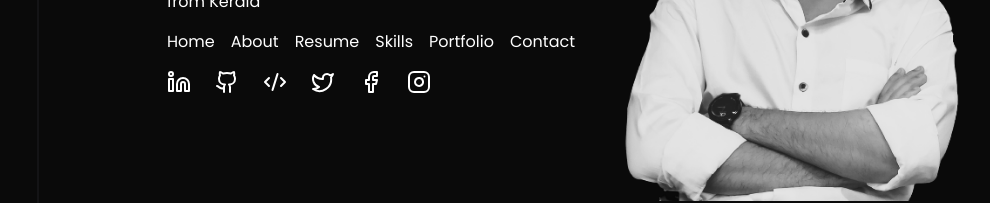
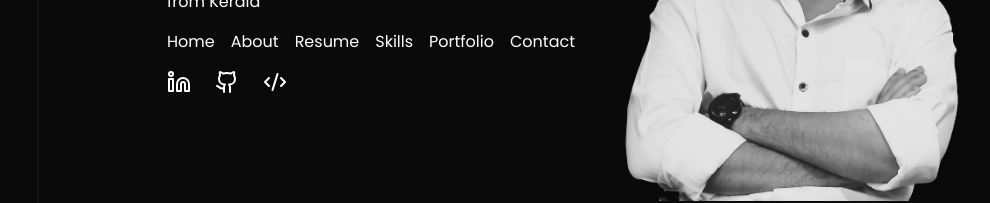
Before and after one commit to midhunkalarikkal/MyPortfolio, a Next.js app: page / in a window 1280 px wide. Shown: the part 422-625 px from the top of the page, without its empty margins (89-1079 px from the left). Built offline with nearby package versions, Linux system fonts and the light colour scheme.

Commit message:
feat : A simple footer added

```diff
--- a/src/app/page.tsx
+++ b/src/app/page.tsx
@@ -5,6 +5,7 @@ import { EducationPage } from "@/pages/educationPage";
 import { MacScrollPage } from "@/pages/macScrollPage";
 import { PortfolioPage } from "@/pages/portfolioPage";
 import { TracingBeam } from "@/components/ui/tracing-beam";
+import { FooterPage } from "@/pages/footerPage";
 
 
 export default function home() {
@@ -18,6 +19,7 @@ export default function home() {
                 <StatsPage />
                 <MacScrollPage />
             </TracingBeam>
+            <FooterPage />
         </>
     )
 }
--- a/src/components/ConnectForm.tsx
+++ b/src/components/ConnectForm.tsx
@@ -1,9 +1,8 @@
 'use client';
 
 import Image from 'next/image';
+import { useState } from 'react';
 import { Send, X } from 'lucide-react';
-import { useState } from 'react';
-import CustomButton from './CustomButton';
 
 export const ConnectForm = () => {
 
--- /dev/null
+++ b/src/components/logoLinks.tsx
@@ -0,0 +1,36 @@
+import React from 'react';
+import Link from 'next/link';
+import { logoLinks } from '@/utils/constants';
+import { CodeXml, Github, Linkedin } from "lucide-react";
+
+interface LogoLinksInterface {
+    className?: string
+}
+
+export const LogoLinks: React.FC<LogoLinksInterface> = ({
+    className
+}) => {
+
+    const iconMap = {
+        Linkedin: <Linkedin />,
+        Github: <Github />,
+        CodeXml: <CodeXml />,
+    };
+
+    return (
+        <div className={`${className}`}>
+            {logoLinks.map((link, index) => (
+                <Link
+                    key={index}
+                    href={link.href}
+                    target="_blank"
+                    rel="noopener noreferrer"
+                    className="hover:text-[#18d26e] transition-colors duration-200"
+                    aria-label={link.target}
+                >
+                    {iconMap[link.icon]}
+                </Link>
+            ))}
+        </div>
+    )
+}
--- /dev/null
+++ b/src/pages/footerPage.tsx
@@ -0,0 +1,14 @@
+import React from 'react';
+import { LogoLinks } from '@/components/logoLinks';
+
+export const FooterPage = () => {
+    return (
+        <div className="h-auto py-6 text-white text-center">
+            <LogoLinks className="social-links flex gap-6 text-2xl justify-center mb-3" />
+
+            <div className="text-sm cursor-pointer hover:text-[#18d26e]">
+                © {new Date().getFullYear()} Midhun K Paniker. All rights reserved.
+            </div>
+        </div>
+    )
+}
--- a/src/pages/homepage.tsx
+++ b/src/pages/homepage.tsx
@@ -4,18 +4,9 @@ import gsap from "gsap";
 import Link from "next/link";
 import Image from "next/image";
 import { useGSAP } from "@gsap/react";
+import { LogoLinks } from "@/components/logoLinks";
 import { useEffect, useRef, useState } from "react";
-import { CodeXml, Facebook, Github, Instagram, Linkedin, TwitterIcon } from "lucide-react";
-import { designationArray, gsapFromHomePageMainObject, gsapSetHomePageMainObject, gsapToMainObject, gsapToNameMaskGroupFirstObject, gsapToNameMaskGroupSecondObject, logoLinks, navLinks } from "@/utils/constants";
-
-const iconMap = {
-    Linkedin: <Linkedin />,
-    Github: <Github />,
-    CodeXml: <CodeXml />,
-    TwitterIcon: <TwitterIcon />,
-    Facebook: <Facebook />,
-    Instagram: <Instagram />,
-};
+import { designationArray, gsapFromHomePageMainObject, gsapSetHomePageMainObject, gsapToMainObject, gsapToNameMaskGroupFirstObject, gsapToNameMaskGroupSecondObject, navLinks } from "@/utils/constants";
 
 export const HomePage: React.FC = () => {
 
@@ -148,21 +139,7 @@ export const HomePage: React.FC = () => {
                                                 ))}
                                             </ul>
                                         </nav>
-
-                                        <div className="social-links flex gap-6 mt-4 text-2xl justify-center md:justify-start">
-                                            {logoLinks.map((link, index) => (
-                                                <Link
-                                                    key={index}
-                                                    href={link.href}
-                                                    target="_blank"
-                                                    rel="noopener noreferrer"
-                                                    className="hover:text-[#18d26e] transition-colors duration-200"
-                                                    aria-label={link.target}
-                                                >
-                                                    {iconMap[link.icon]}
-                                                </Link>
-                                            ))}
-                                        </div>
+                                        <LogoLinks className="social-links flex gap-6 mt-4 text-2xl justify-center md:justify-start" />
                                     </div>
                                 </div>
 
--- a/src/utils/constants.ts
+++ b/src/utils/constants.ts
@@ -13,14 +13,11 @@ export const navLinks: string[] = [
 ]
 
 // Home page icons
-type IconKey = "Linkedin" | "Github" | "CodeXml" | "TwitterIcon" | "Facebook" | "Instagram";
+type IconKey = "Linkedin" | "Github" | "CodeXml";
 export const logoLinks: { href: string; target: string; icon: IconKey }[] = [
     { href: "https://www.linkedin.com/in/midhun-k-paniker-726226231", target: "LinkedIn", icon: "Linkedin" },
     { href: "https://github.com/midhunkalarikkal", target: "Github", icon: "Github" },
     { href: "https://leetcode.com/u/midhunkpaniker/", target: "LeetCode", icon: "CodeXml" },
-    { href: "https://x.com/Midhun_k__?t=628ZJ1W-dZl53LikH4F2hg&s=09", target: "X", icon: "TwitterIcon" },
-    { href: "https://www.facebook.com/midhunpaniker1?mibextid=ZbWKwL", target: "Facebook", icon: "Facebook" },
-    { href: "https://instagram.com/midhun_kalarikkal__?igshid=OGQ5ZDc2ODk2ZA==", target: "Instagram", icon: "Instagram" },
 ];
 
 
```
Also changed, not shown: src/app/layout.tsx (+4 -4 lines), public/LoadingBg.png.
